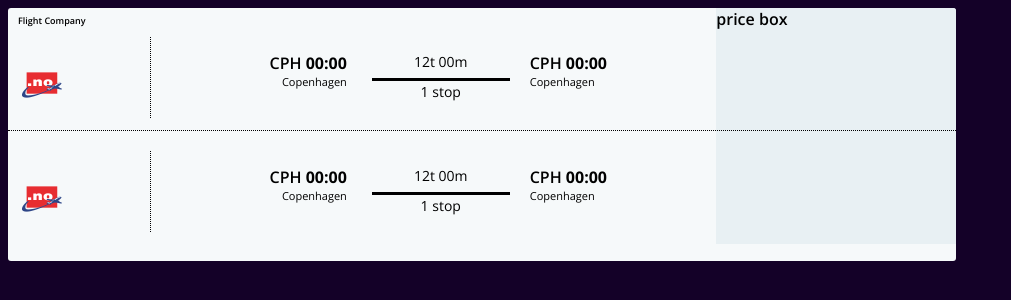
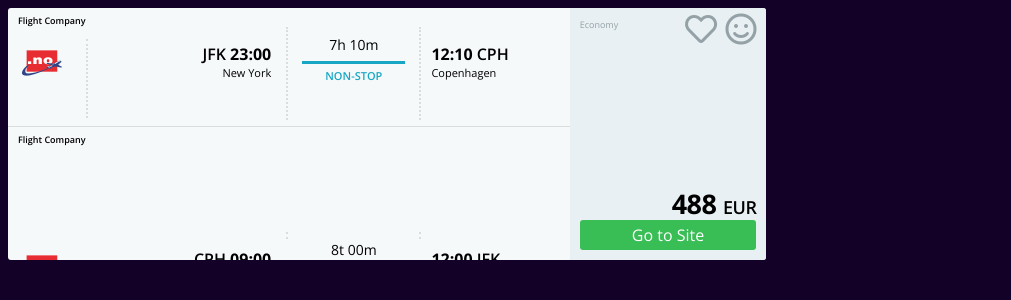
Before and after one commit to marcidenmark/momondo-t, a plain HTML site: page index.html in a window 1280 px wide. Shown: the whole page, without its empty margins (0-1011 px from the left). Drawn offline with nearby package versions, Linux system fonts and the light colour scheme.

Commit message:
75% complete CSS and HTML

```diff
--- a/index.html
+++ b/index.html
@@ -1,10 +1,12 @@
 <!DOCTYPE html>
 <html lang="en">
+
 <head>
     <meta charset="UTF-8">
     <title>Momondo Test</title>
     <link rel="stylesheet" href="style.css">
     <link href="https://fonts.googleapis.com/css?family=Open+Sans:400,600,700" rel="stylesheet">
+    <link href="https://use.fontawesome.com/releases/v5.0.6/css/all.css" rel="stylesheet">
 </head>
 
 <body>
@@ -12,43 +14,55 @@
         <div class="company">
             Flight Company
         </div>
-    <div class="grid">
+        <div class="grid">
             <div class="logo-border"><img src="logo.png" class="">
             </div>
-            <div class="city-out">cph <span class="bold">00:00</span>
+            <div class="city-out">JFK <span class="bold">23:00</span>
+                <br>
+                <div class="city-small">New York </div>
+            </div>
+            <div class="travel-time">7h 10m
+                <div class="travel-time-line"> </div>
+                <span class="non-stop"> non-stop</span>
+            </div>
+            <div class="city-land"> <span class="bold">12:10 </span>cph
                 <br>
                 <div class="city-small">Copenhagen </div>
             </div>
-            <div class="travel-time">12t 00m
-                <div class="travel-time-line"> </div>
-                1 stop
+            <div class="economy">Economy
+                <div class="heart"><i class="far fa-heart"></i>
+                    <i class="far fa-smile"></i>
+                </div>
+                <div class="price"> 488 <span class="price-unit">Eur</span>
+                </div>
+                <a class="flight-select-button">
+                    <div class="flight-select-button-text">Go to Site
+                    </div>
+                </a>
             </div>
-            <div class="city-land">cph <span class="bold">00:00</span>
+            <div class="border-bottom"> </div>
+            <div class="company-2">Flight Company
+            </div>
+            <div class="logo-border"><img src="logo.png" class="">
+            </div>
+            <div class="city-out">cph <span class="bold">09:00</span>
                 <br>
                 <div class="city-small">Copenhagen </div>
             </div>
-            <div>price box </div>
-   <div class="border-bottom"> </div>
-   			 <div class="logo-border"><img src="logo.png" class="">
+            <div class="travel-time">8t 00m
+                <div class="travel-time-line-grey"> </div>
+                <span class="non-stop"> non-stop</span>
             </div>
-            <div class="city-out">cph <span class="bold">00:00</span>
+            <div class="city-land"><span class="bold">12:00 </span>Jfk
                 <br>
-                <div class="city-small">Copenhagen </div>
+                <div class="city-small">New York </div>
             </div>
-            <div class="travel-time">12t 00m
-                <div class="travel-time-line"> </div>
-                1 stop
+            <div class="border-bottom">
+                <div class="details-button">fdsafaf</div>
             </div>
-            <div class="city-land">cph <span class="bold">00:00</span>
-                <br>
-                <div class="city-small">Copenhagen </div>
-            </div>
-            <div></div>
-<!--    <div class="border-bottom"> </div>
-   <div class="border-bottom"> </div>
- -->
-
-        </div> <!-- end of grid -->
+        </div>
+        <!-- end of grid -->
     </div>
 </body>
+
 </html>
--- a/style.css
+++ b/style.css
@@ -3,12 +3,15 @@ body {
 	font-family: 'Open Sans', sans-serif;
 	font-weight:600;
 }
+.grid-wrapper {
+	border-bottom: 2px solid black;
+	color: pink;
 
+}
 .card {
-	max-width: 75%;
+	max-width: 60%;
 	min-width: 729px;
     display: grid;
-    margin-top: 6px;
     border-radius: 3px;
     background-color: #f6f9fa;
     overflow: hidden;
@@ -23,40 +26,45 @@ body {
     padding-left: 10px;
     padding-top: 7px;
 }
+
+.company-2 {
+  	font-size: 9px;
+    font-weight: 600;
+    line-height: 12px;
+    padding-left: 10px;
+    padding-top: 0px;
+}
 .logo-border {
-	border-right: 1px dotted black;
-	margin-top: 10px;
+	width: 68px;
+	border-right: 2px dotted RGBA(219, 221, 221, 1.00);
+	margin-top: 12px;
 	margin-right: 14px;
 	margin-left: 10px;
-	padding-top:24px;
 }
 
 .grid {
   	display: grid;
-	grid-template-columns: (1fr, 4fr, 3fr, 4fr, 4fr);
-  	grid-column-gap: 10px;
-  	grid-row-gap: 10px;
-  	grid-template-rows: 39% 1% 39% 1% 20%;
+/*	grid-template-columns: (1fr, 4fr, 3fr, 4fr, 4fr);
+*/  	grid-row-gap: 7px;
+  	grid-template-rows: 39% 1% 39% 1% 19%;
 }
 
  .grid div:nth-child(1) {
-   grid-column: 1 / 5;
+   grid-column: 1 / 6;
    grid-column-end: span 1;
 }
 
  .grid div:nth-child(2) {
- 	grid-column: 2 / 5;
+ 	grid-column: 2 / 6;
    grid-column-end: span 1;
-
  }
 
  .grid div:nth-child(3) {
-   grid-column: 3 / 5;
+   grid-column: 3 / 6;
    grid-column-end: span 1;
-
  }
  .grid div:nth-child(4) {
-   grid-column: 4/ 5;
+   grid-column: 4/ 6;
    grid-column-end: span 1;
  }
 .grid div:nth-child(5) {
@@ -64,26 +72,39 @@ body {
   grid-column-end: span 2;
   background-color: RGBA(232, 240, 243, 1.00);
   margin-top: -19px;
-
-  grid-row: 1/5;
+  grid-row: 1/6;
 }
 
+/*6 is for the line in between flights*/
 .grid div:nth-child(6) {
   grid-column:1/5;
-  grid-column-end: span 6;
+  grid-column-end: span 4;
   margin-top: -19px;
   grid-row: 2;
 }
+
+/*7 is for the second flight company*/
 .grid div:nth-child(7){
 grid-column: 1/5;
    grid-column-end: span 1;
-
-
 }
 
+.grid div:nth-child(8){
+grid-column: 1/5;
+   grid-column-end: span 1;
+}
+/*new try*/
+/*.grid div:nth-child(9){
+grid-column: 1/5;
+   grid-column-end: span 1;
+}*/
+/*.grid div:nth-child(10){
+grid-column: 1/5;
+   grid-column-end: span 1;
+}*/
 
 .border-bottom {
-	border-bottom: 1px dotted black;
+	border-bottom: 1px solid RGBA(219, 221, 221, 1.00);
 
 }
 .city-out{
@@ -92,7 +113,7 @@ grid-column: 1/5;
     text-align: right;
     text-transform: uppercase;
 	margin-top: 1px;
-    padding: 24px 15px 24px 10px;
+    padding: 15px 15px 15px 0px;
 }
 .city-land{
 	font-size: 16px;
@@ -100,7 +121,7 @@ grid-column: 1/5;
     text-align: left;
     text-transform: uppercase;
 	margin-top: 1px;
-    padding: 24px 15px 24px 10px;
+    padding: 15px 15px 15px 10px;
 }
 .city-small {
 	font-size: 11px;
@@ -117,11 +138,83 @@ grid-column: 1/5;
     font-weight: 400;
     line-height: 21px;
     margin-bottom: -2px;
-    padding: 24px 0px 24px 0px;
+    padding: 7px 14px 0px 14px;
+	border-right: 2px dotted RGBA(219, 221, 221, 1.00);
+	border-left: 2px dotted RGBA(219, 221, 221, 1.00);
+}
+.travel-time-line {
+	border-bottom: 3px solid RGBA(23, 167, 196, 1.00);
+	padding: 3px 0px 3px 0px;
+}
+.travel-time-line-grey {
+	border-bottom: 3px solid RGBA(131, 126, 142, 1.00);
+	padding: 3px 0px 3px 0px;
+}
+.non-stop {
+	font-size: 11px;
+	font-weight:600;
+	color:RGBA(23, 167, 196, 1.00);
+	text-transform: uppercase;
+}
+.economy {
+	font-size:9px;
+    padding-top: 10px;
+    padding-left: 10px;
+    color: #94a2a8;
+    font-weight: 400;
 
 }
-.travel-time-line {
-	border-bottom: 3px solid black;
-	padding: 3px 0px 3px 0px;
+.heart {
+	font-size: 32px;
+	text-align: right;
+	margin-top: -24px;
+    margin-right: 10px;
+}
+.price {
+	font-size: 27px;
+    font-weight: 700;
+    line-height: 26px;
+    letter-spacing: -0.5px;
+    margin-right: 10px;
+    color: black;
+	text-align: right;
+	text-transform: uppercase;
+	margin-top: 141px;
+}
+.price-unit {
+	font-size: 18px;
+    font-weight: 600;
+}
+.flight-select-button /*"go to site"*/{
+	background-color: green !important;
+	text-align: right;
+}
+.flight-select-button-text{
+	color: white;
+    font-size: 16px;
+    text-align: center;
+    background-color: #39bd55;
+    margin-right: 10px;
+    padding: 4px;
+    border-radius: 3px;
+    margin-bottom:10px;
+}
+
+.border-top {
+	border-top: 1px solid RGBA(219, 221, 221, 1.00);
 
 }
+.details-button{
+    font-size: 11px;
+    font-weight: 600;
+    line-height: 16px;
+    margin-left: 12px;
+    margin-bottom: 12px;
+        margin-top: 20px;
+    color: #7d7d7d;
+    border: 1px solid #cedce1;
+    padding: 3px 9px 3px 6px;
+    border-radius: 30px;
+    background: #e8f0f3;
+    width: 61px;
+}
```
